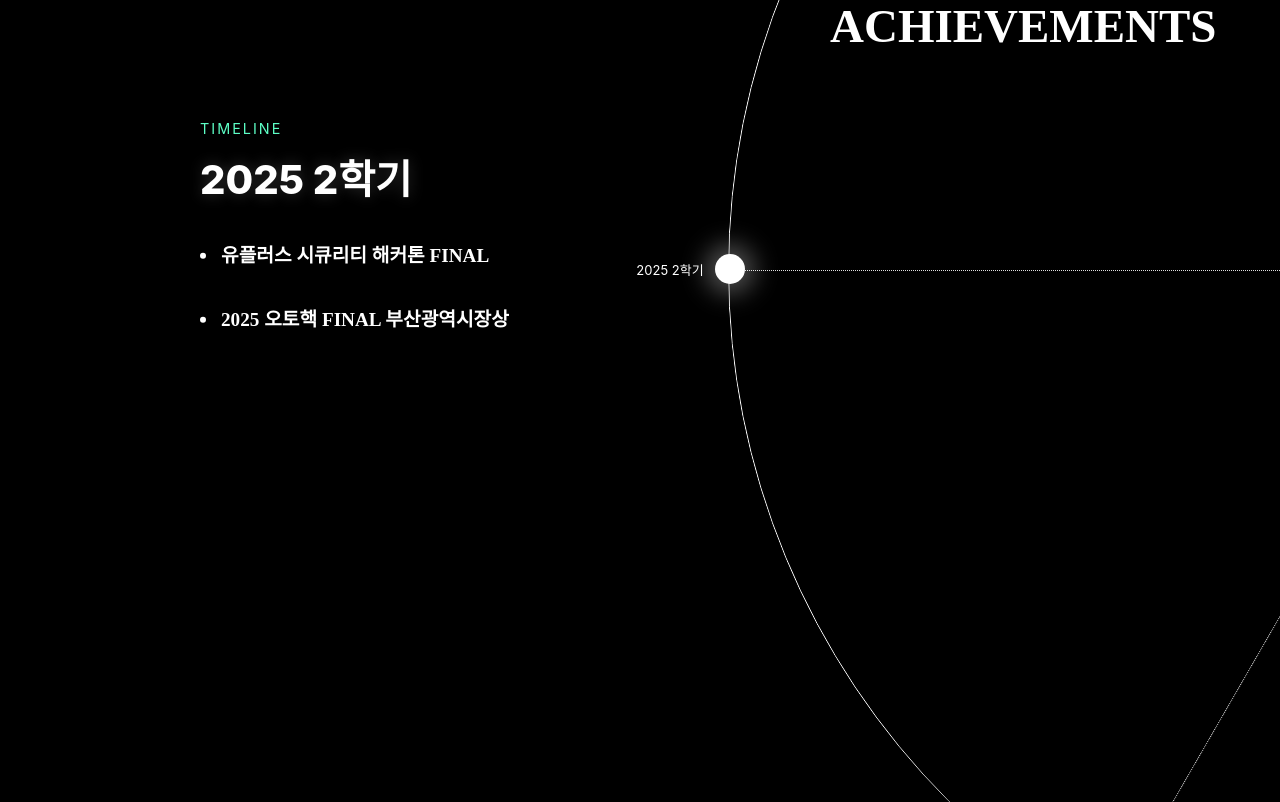
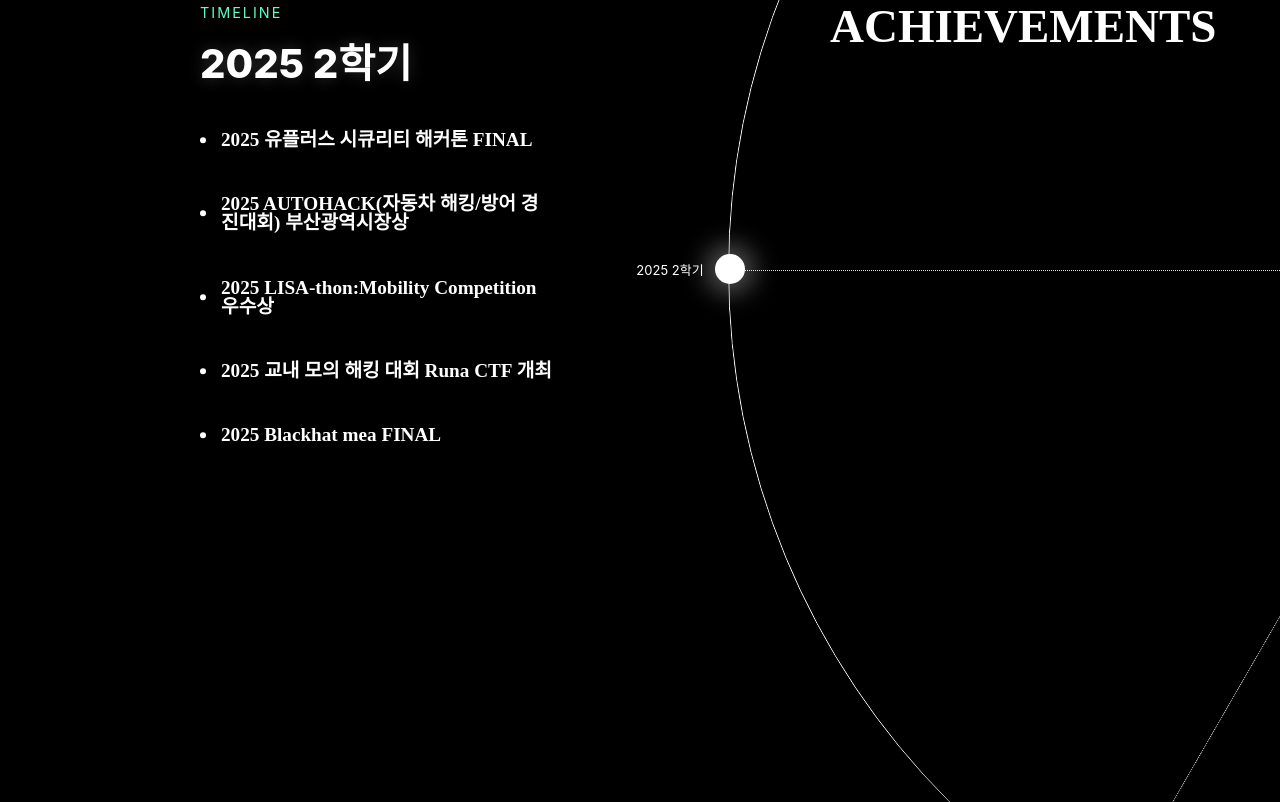
Before and after one commit to UOS-SHA/SHA-homepage, a React (Create React App) app in the folder frontend/: page /#/ in a window 1280 px wide. Shown: the part 4180-4982 px from the top of the page. Built offline with nearby package versions, Linux system fonts and the light colour scheme; a web font is replaced by a local one.

Commit message:
프론트 문구 수정

```diff
--- a/frontend/src/page/Home.js
+++ b/frontend/src/page/Home.js
@@ -12,8 +12,11 @@ const achievementData = {
   0: {
     title: "2025 2학기",
     items: [
-      { title: "유플러스 시큐리티 해커톤 FINAL", detail: "상세 내용을 여기에 적으세요." },
-      { title: "2025 오토핵 FINAL 부산광역시장상", detail: "자동차 보안 관련 해커톤 우승" },
+      { title: "2025 유플러스 시큐리티 해커톤 FINAL", detail: "이규형" },
+      { title: "2025 AUTOHACK(자동차 해킹/방어 경진대회) 부산광역시장상", detail: "이규형, 이성민" },
+      { title: "2025 LISA-thon:Mobility Competition 우수상", detail: "이규형, 이성민" },
+      { title: "2025 교내 모의 해킹 대회 Runa CTF 개최", detail: "김민주, 이규형, 이성민" },
+      { title: "2025 Blackhat mea FINAL", detail: "김민주, 김재승, 이규형, 이성민" }
       // ... 나머지도 동일한 형식으로
     ],
   },
@@ -22,16 +25,16 @@ const achievementData = {
     items: [
       { title: "CCA 가입", detail: "CCA는 teamh4c와 BoB총동문회가 파트너십을 맺고 교류하고 있는 전국사이버보안동아리연합회입니다." },
       { title: "SHA 밤샘해킹 진행", detail: "무박 2일간 진행된 교내 보안 워크숍" },
-      { title: "Hacksium in Busan 최종 7위", detail: "이성민" },
+      { title: "2025 HACKSIUM 부산 FINAL", detail: "이성민" },
       { title: "Best of the Best 14기 합격", detail: "한건우" },
-      { title: "해킹 캠프 1위", detail: "해킹 캠프 성적 우수자 선정" }
+      { title: "32회 해킹 캠프 2위", detail: "안서진" }
     ],
   },
   2: {
     title: "2024 1학기",
     items: [
       { title: "컴퓨터과학부 보안 소모임 SHA 창설", detail: "보안에 관심 있는 학생들을 위한 소모임 기획 및 설립" },
-      { title: "HSPACE 클럽 가입", detail: "HSPACE는 '" },
+      { title: "HSPACE 클럽 가입", detail: "HSPACE는 정보보호 관련 활동을 위한 공간과 자원을 지원하는 커뮤니티입니다. " },
     ],
   }
 };
@@ -42,7 +45,7 @@ const achievementlist = [
   { title: "SHA 밤샘해킹", detail: "교내 보안 워크숍 진행" },
   { title: "Hacksium 7위", detail: "부산 해킹대회 본선 진출" },
   { title: "BoB 14기 합격", detail: "차세대 보안 리더 양성 프로그램" },
-  { title: "해킹 캠프 1위", detail: "성적 우수자 선정" }
+  { title: "해킹 캠프 2위", detail: "안서진" }
 ];
 
 
```
Also changed, not shown: 2 other files (tests, documents, lock files or other folders).
